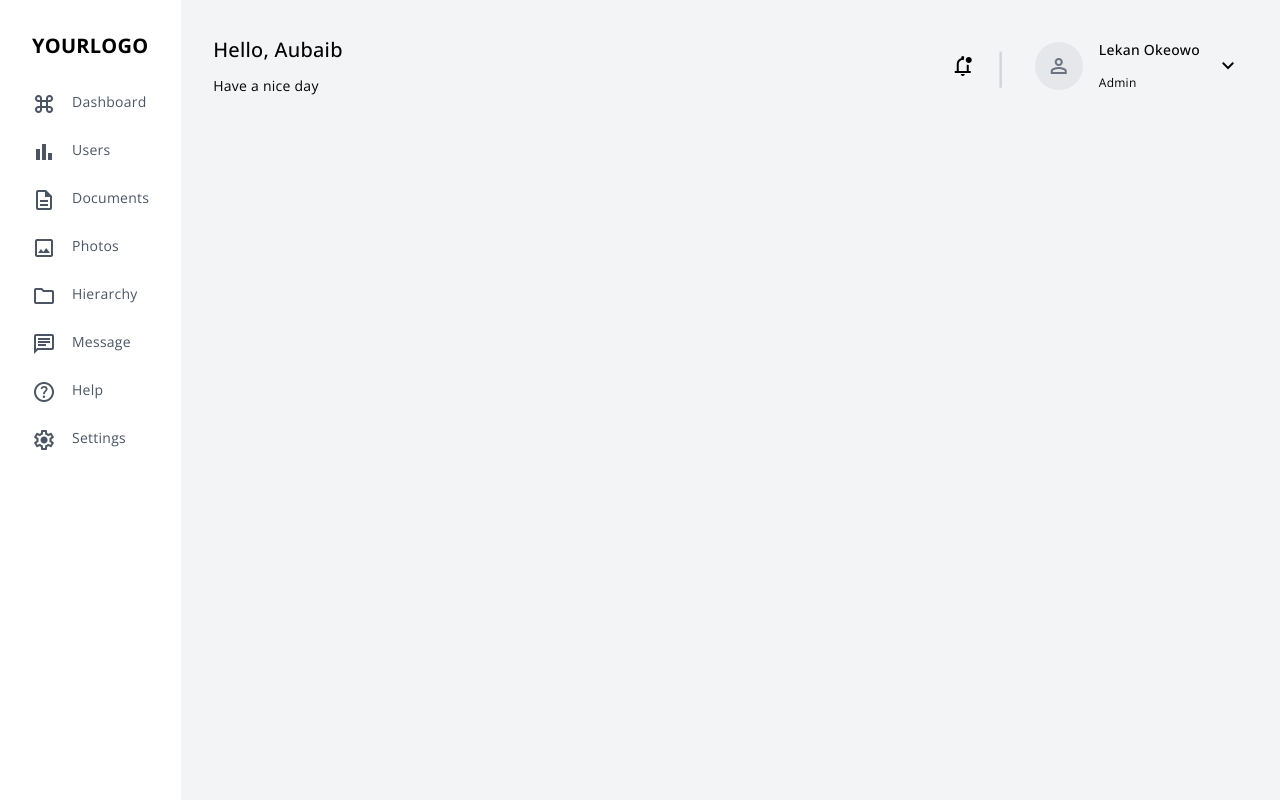
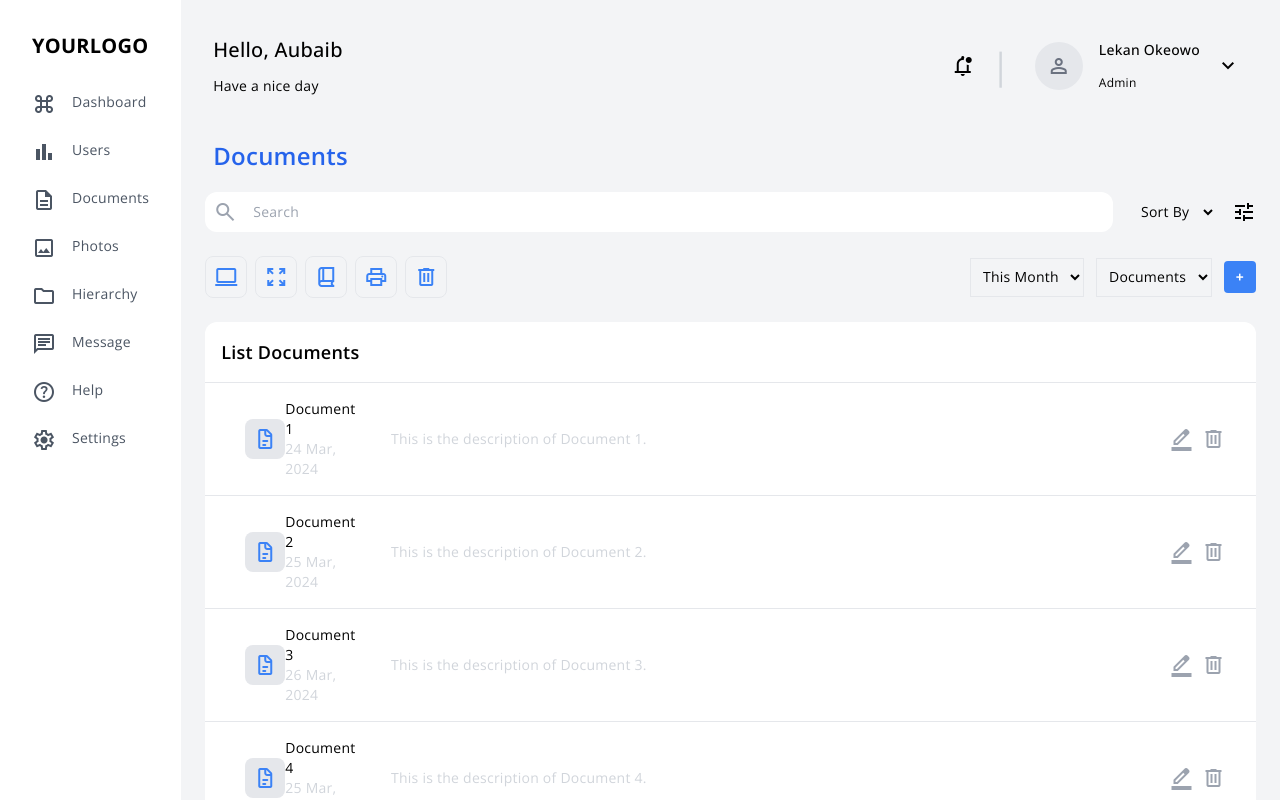
Before and after one commit to bsWiwat/user-management-ui, an Angular app: page /documents in a window 1280 px wide. Before the commit this address led to /. Built offline with nearby package versions, Linux system fonts and the light colour scheme.

Commit message:
web(add): document page

```diff
--- a/src/app/app.routes.ts
+++ b/src/app/app.routes.ts
@@ -1,4 +1,8 @@
 import { Routes } from '@angular/router';
 import { DashboardComponent } from './pages/dashboard/dashboard.component';
+import { DocumentsComponent } from './pages/documents/documents.component';
 
-export const routes: Routes = [{ path: '', component: DashboardComponent }];
+export const routes: Routes = [
+  { path: '', component: DashboardComponent },
+  { path: 'documents', component: DocumentsComponent },
+];
--- /dev/null
+++ b/src/app/pages/documents/documents.component.css
@@ -0,0 +1,3 @@
+::ng-deep .mat-mdc-paginator {
+  background: transparent !important;
+}
--- /dev/null
+++ b/src/app/pages/documents/documents.component.html
@@ -0,0 +1,115 @@
+<div class="px-6 w-full">
+  <p class="text-2xl p-2 font-semibold text-blue-600">Documents</p>
+
+  <div class="flex flex-row items-center gap-4 mb-6">
+    <div class="bg-white rounded-xl p-2 flex items-center gap-4 flex-1">
+      <span class="material-symbols-outlined text-gray-400">search</span>
+      <input type="text" placeholder="Search" class="w-full outline-none" />
+    </div>
+
+    <select class="bg-transparent p-2 outline-none">
+      <option value="" disabled selected>Sort By</option>
+      <option *ngFor="let option of sort_by" [value]="option.value">
+        {{ option.viewValue }}
+      </option>
+    </select>
+
+    <span class="material-symbols-outlined">tune</span>
+  </div>
+
+  <div class="flex justify-between items-center mb-6">
+    <div class="flex gap-2">
+      <span
+        class="material-symbols-outlined p-2 rounded-lg border text-blue-500 hover:bg-blue-500 hover:text-white cursor-pointer"
+      >
+        computer
+      </span>
+      <span
+        class="material-symbols-outlined p-2 rounded-lg border text-blue-500 hover:bg-blue-500 hover:text-white cursor-pointer"
+      >
+        zoom_out_map
+      </span>
+      <span
+        class="material-symbols-outlined p-2 rounded-lg border text-blue-500 hover:bg-blue-500 hover:text-white cursor-pointer"
+      >
+        book_2
+      </span>
+      <span
+        class="material-symbols-outlined p-2 rounded-lg border text-blue-500 hover:bg-blue-500 hover:text-white cursor-pointer"
+      >
+        print
+      </span>
+      <span
+        class="material-symbols-outlined p-2 rounded-lg border text-blue-500 hover:bg-blue-500 hover:text-white cursor-pointer"
+      >
+        delete
+      </span>
+    </div>
+
+    <div class="flex items-center gap-3">
+      <select class="bg-transparent p-2 border">
+        <option value="" disabled selected>This Month</option>
+        <option *ngFor="let option of sort_by" [value]="option.value">
+          {{ option.viewValue }}
+        </option>
+      </select>
+
+      <select class="bg-transparent p-2 border">
+        <option value="" disabled selected>Documents</option>
+        <option *ngFor="let option of sort_by" [value]="option.value">
+          {{ option.viewValue }}
+        </option>
+      </select>
+
+      <button class="bg-blue-500 w-8 h-8 text-white font-bold rounded">
+        +
+      </button>
+    </div>
+  </div>
+
+  <div class="bg-white rounded-xl w-full">
+    <div class="text-lg font-semibold p-4 m-0 border-b">List Documents</div>
+
+    <div
+      *ngFor="let doc of documents"
+      class="grid grid-cols-12 p-4 border-b items-center"
+    >
+      <div class="col-span-2 px-6 flex items-center justify-between">
+        <span
+          class="material-symbols-outlined bg-gray-200 p-2 rounded-lg text-blue-500"
+        >
+          docs
+        </span>
+        <div>
+          <div class="">{{ doc.name }}</div>
+          <div class="text-gray-300">{{ doc.createdDate }}</div>
+        </div>
+      </div>
+      <div class="col-span-9 text-gray-300">{{ doc.description }}</div>
+
+      <div
+        class="col-span-1 text-center gap-2 flex items-center justify-center"
+      >
+        <span
+          class="material-symbols-outlined text-gray-400 cursor-pointer hover:text-yellow-500"
+        >
+          border_color
+        </span>
+        <span
+          class="material-symbols-outlined text-gray-400 cursor-pointer hover:text-red-500"
+        >
+          delete
+        </span>
+      </div>
+    </div>
+  </div>
+  <footer class="flex justify-center items-center bg-transparent">
+    <mat-paginator
+      [length]="100"
+      [pageSize]="10"
+      [pageSizeOptions]="[5, 10, 25, 100]"
+      aria-label="Select page"
+    >
+    </mat-paginator>
+  </footer>
+</div>
--- /dev/null
+++ b/src/app/pages/documents/documents.component.ts
@@ -0,0 +1,60 @@
+import { Component } from '@angular/core';
+import { FormsModule } from '@angular/forms';
+import { MatInputModule } from '@angular/material/input';
+import { MatSelectModule } from '@angular/material/select';
+import { MatFormFieldModule } from '@angular/material/form-field';
+import { CommonModule } from '@angular/common';
+import { MatPaginatorModule } from '@angular/material/paginator';
+import { MatDialogModule } from '@angular/material/dialog';
+
+@Component({
+  selector: 'app-documents',
+  standalone: true,
+  imports: [
+    CommonModule,
+    MatFormFieldModule,
+    MatSelectModule,
+    MatInputModule,
+    FormsModule,
+    MatPaginatorModule,
+    MatDialogModule,
+  ],
+  templateUrl: './documents.component.html',
+  styleUrl: './documents.component.css',
+})
+export class DocumentsComponent {
+  sort_by = [
+    { value: 'asc', viewValue: 'ASC' },
+    { value: 'desc', viewValue: 'DESC' },
+    { value: 'newest', viewValue: 'Newest' },
+    { value: 'oldest', viewValue: 'Oldest' },
+  ];
+
+  documents = [
+    {
+      name: 'Document 1',
+      description: 'This is the description of Document 1.',
+      createdDate: '24 Mar, 2024',
+    },
+    {
+      name: 'Document 2',
+      description: 'This is the description of Document 2.',
+      createdDate: '25 Mar, 2024',
+    },
+    {
+      name: 'Document 3',
+      description: 'This is the description of Document 3.',
+      createdDate: '26 Mar, 2024',
+    },
+    {
+      name: 'Document 4',
+      description: 'This is the description of Document 4.',
+      createdDate: '25 Mar, 2024',
+    },
+    {
+      name: 'Document 5',
+      description: 'This is the description of Document 5.',
+      createdDate: '26 Mar, 2024',
+    },
+  ];
+}
```
Also changed, not shown: 2 other files (tests, documents, lock files or other folders).
